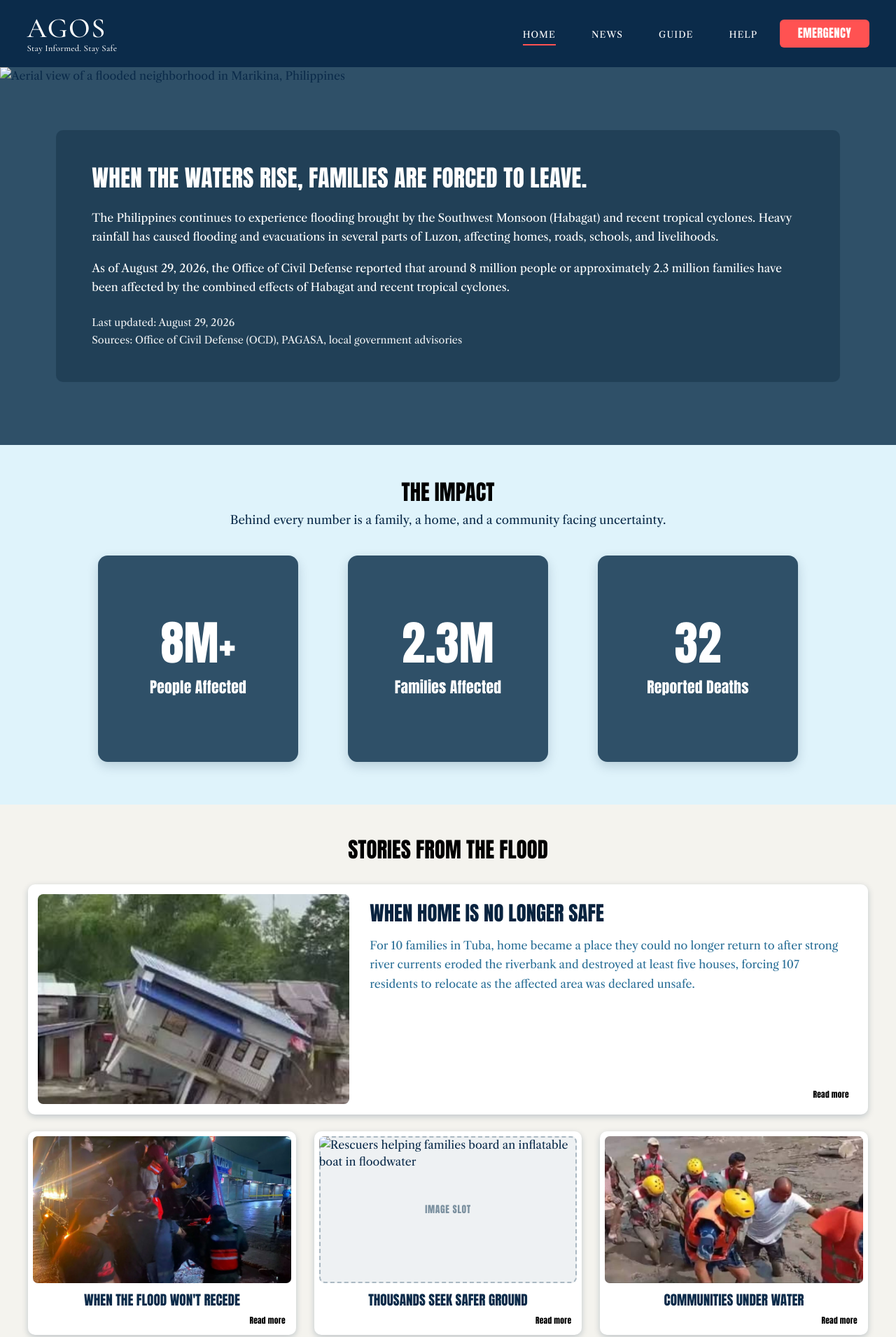
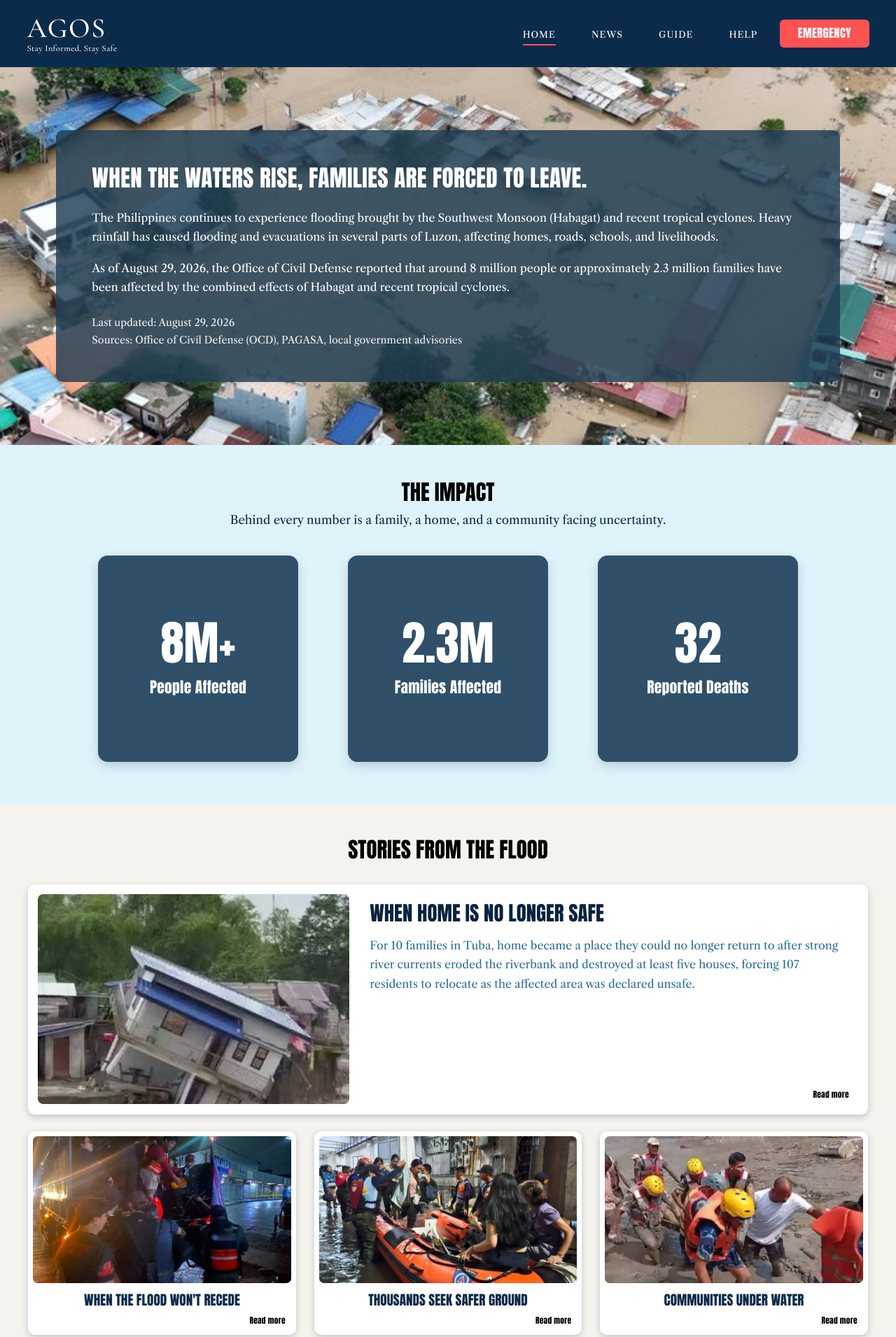
Before and after one commit to Ssennnnn/Agos, a plain HTML site: page index.html in a window 1280 px wide. Shown: the top 1911 px of the page at 70% size. Drawn offline with nearby package versions, Linux system fonts and the light colour scheme.

Commit message:
Update image source paths in index.html

```diff
--- a/index.html
+++ b/index.html
@@ -36,7 +36,7 @@
 
   <main>
     <section class="hero" aria-labelledby="hero-title">
-      <img class="hero-bg" src="Figma_img/Home1 (2).jpg" alt="Aerial view of a flooded neighborhood in Marikina, Philippines">
+      <img class="hero-bg" src="Figma_img/Home1-2.jpg" alt="Aerial view of a flooded neighborhood in Marikina, Philippines">
       <div class="hero-card">
         <h1 id="hero-title">When the waters rise, families are forced to leave.</h1>
         <p>The Philippines continues to experience flooding brought by the Southwest Monsoon (Habagat) and recent tropical cyclones. Heavy rainfall has caused flooding and evacuations in several parts of Luzon, affecting homes, roads, schools, and livelihoods.</p>
@@ -88,7 +88,7 @@
           </article>
 
           <article class="card card-small">
-            <img src="Figma_img/Home 4.jpg" alt="Rescuers helping families board an inflatable boat in floodwater" loading="lazy">
+            <img src="Figma_img/Home4.jpg" alt="Rescuers helping families board an inflatable boat in floodwater" loading="lazy">
             <div class="card-body">
               <h3>Thousands seek safer ground</h3>
               <a class="read-more" href="news.html">Read more</a>
```
